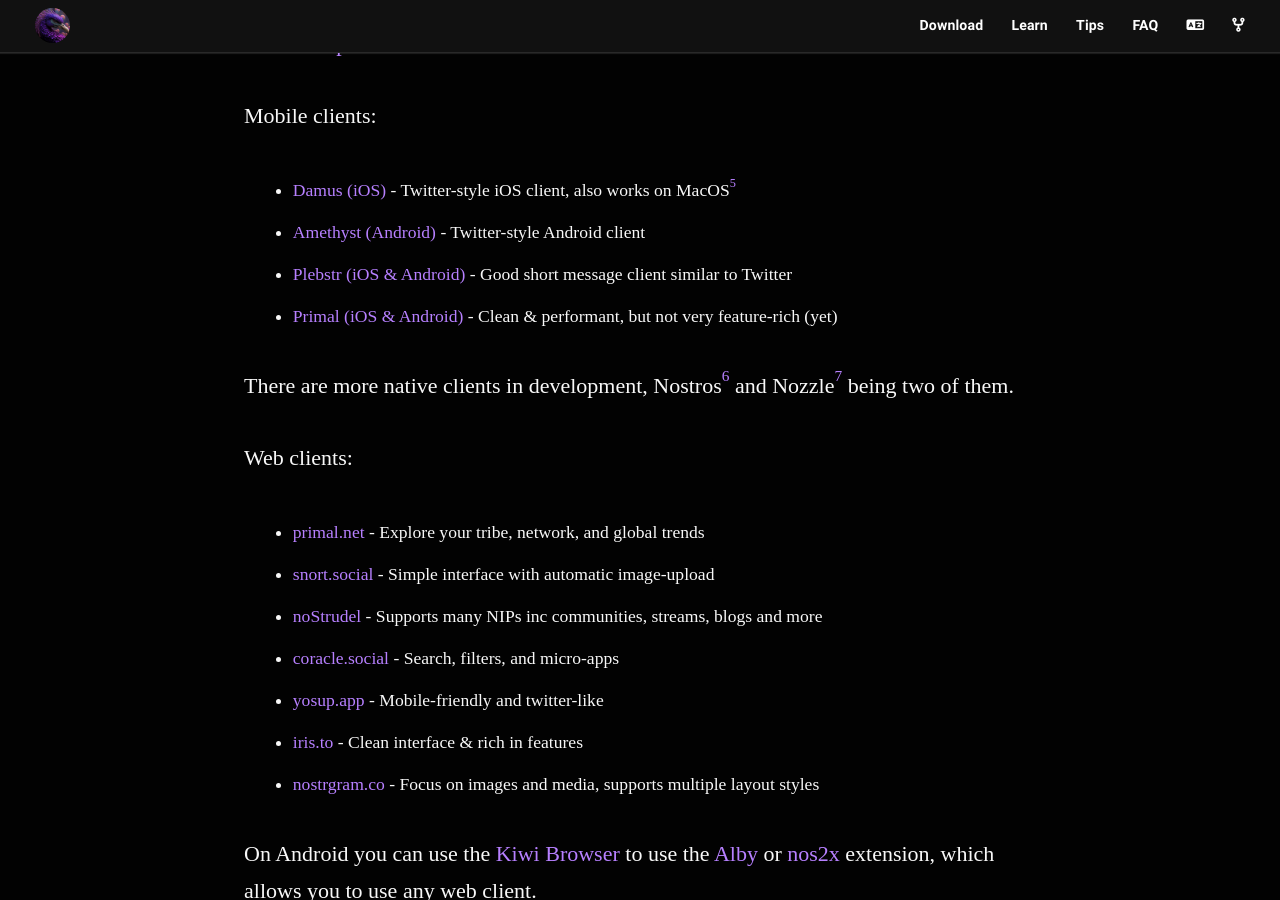
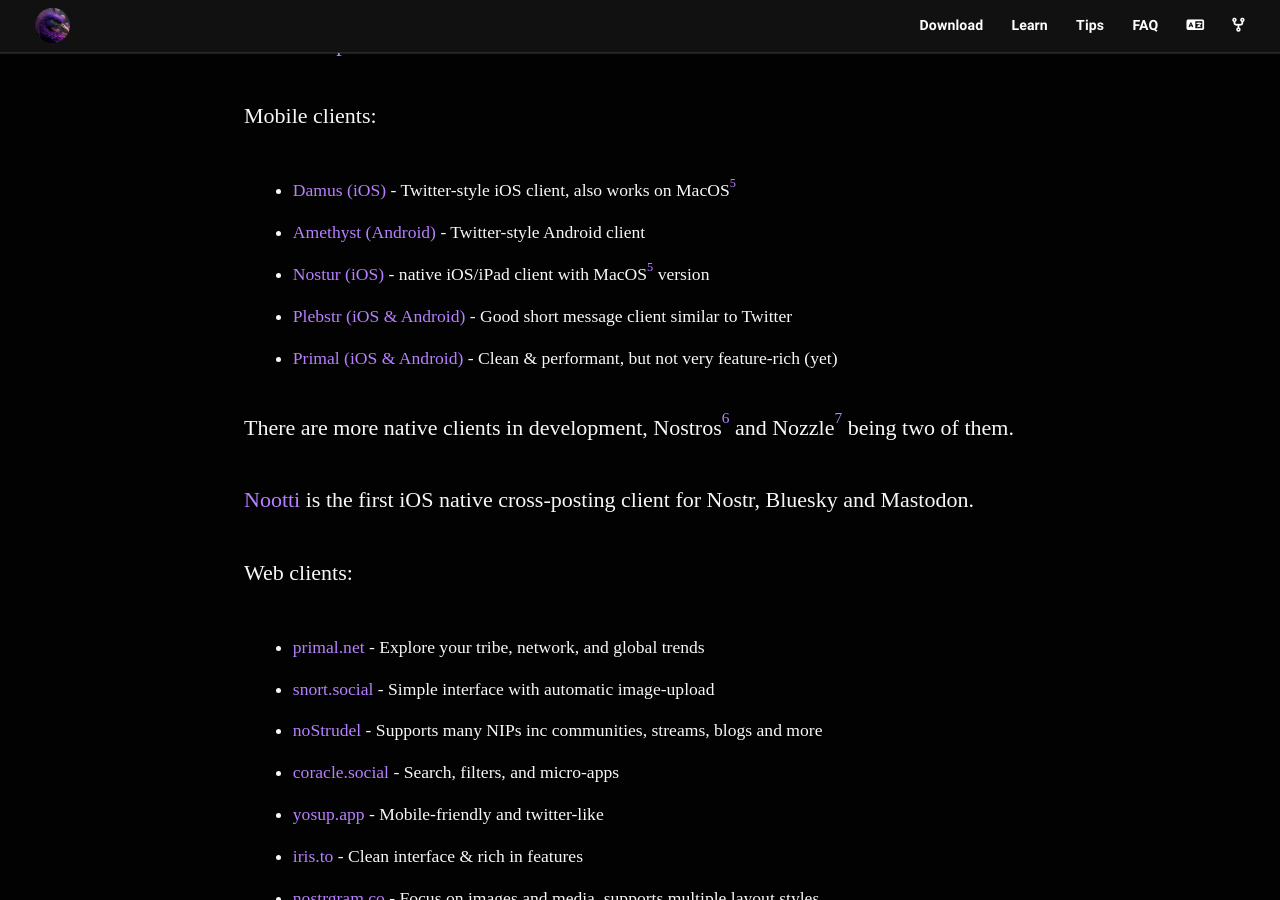
Before and after one commit to nostr-resources/nostr-resources.github.io, a Jekyll site: the page built from index.md, in a window 1280 px wide and 900 px high, scrolled down 4320 px. Built offline with Jekyll 4.4.1, drawn with Linux system fonts in a browser that asks for light colours; some web fonts are replaced.

Commit message:
added Nostur and Nootti
nostrgram.co seems to have gone offline (did not remove though)

```diff
--- a/index.md
+++ b/index.md
@@ -133,10 +133,13 @@ Mobile clients:
 
 - [Damus (iOS)](https://apps.apple.com/ca/app/damus/id1628663131) - Twitter-style iOS client, also works on MacOS[^fn-mac]
 - [Amethyst (Android)](https://play.google.com/store/apps/details?id=com.vitorpamplona.amethyst) - Twitter-style Android client
+- [Nostur (iOS)](https://apps.apple.com/us/app/nostur/id1672780508) - native iOS/iPad client with MacOS[^fn-mac] version
 - [Plebstr (iOS & Android)](https://play.google.com/store/apps/details?id=com.plebstr.client) - Good short message client similar to Twitter
 - [Primal (iOS & Android)](https://primal.net/downloads) - Clean & performant, but not very feature-rich (yet)
 
 There are more native clients in development, Nostros[^nostros] and Nozzle[^nozzle] being two of them.
+
+[Nootti](https://nootti.com) is the first iOS native cross-posting client for Nostr, Bluesky and Mastodon.
 
 Web clients:
 
```
